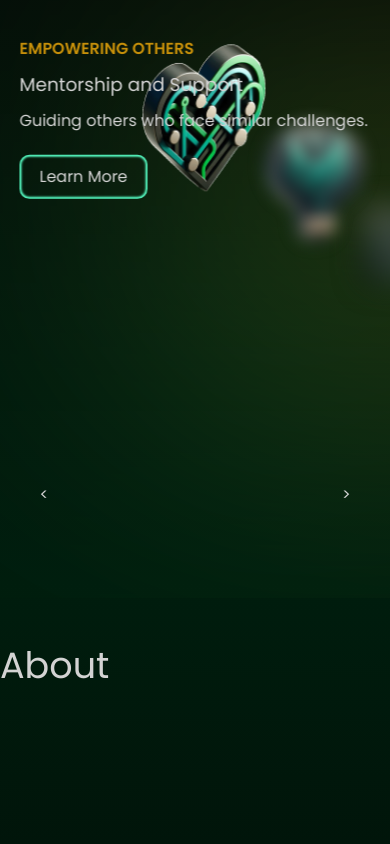
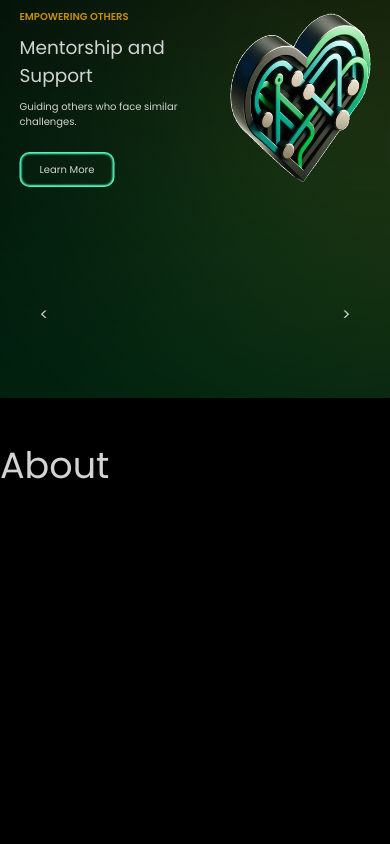
Before and after one commit to MarlonDevio/website-phoenix, a Next.js app: page / in a window 390 px wide. Shown: the part 2480-3324 px from the top of the page. Built offline with nearby package versions, Linux system fonts and the light colour scheme.

Commit message:
responsiveness slider

```diff
--- a/src/components/sections/about/about.tsx
+++ b/src/components/sections/about/about.tsx
@@ -7,11 +7,7 @@ import Grid from "@/components/containers/grid/grid";
 
 export default function About() {
   return (
-    <Section
-      id="about"
-      $containerPadding
-      className={cn(styles.about, "bg-gradient-from-green")}
-    >
+    <Section id="about" $containerPadding className={cn(styles.about)}>
       <Wrapper>
         <h2>About</h2>
       </Wrapper>
--- a/src/components/sections/mission/mission.module.css
+++ b/src/components/sections/mission/mission.module.css
@@ -32,7 +32,7 @@
 
 .image {
   position: absolute;
-  width: 50%;
+  width: 40%;
   right: 0;
   top: 50%;
   transform: translateY(-50%);
@@ -341,3 +341,51 @@
 .carousel.showDetail::before {
   transform: translate(-100%, -50%) rotate(70deg);
 }
+
+@media screen and (max-width: 1200px) {
+  .carousel .list .detail .specification .spec {
+    font-size: 1.5rem;
+  }
+  .carousel.showDetail .list .missionItem .image {
+    width: 35%;
+  }
+}
+@media screen and (max-width: 991px) {
+  .carousel .list .missionItem {
+    width: 90%;
+  }
+
+  .spec {
+    font-size: 1rem;
+  }
+}
+
+@media screen and (max-width: 852px) {
+  .carousel .list .detail .specification {
+    display: none;
+  }
+}
+@media screen and (max-width: 767px) {
+  .carousel .list .missionItem {
+    width: 100%;
+    font-size: 10px;
+  }
+  .carousel {
+    height: 600px;
+  }
+  .carousel .list {
+    height: 100%;
+  }
+
+  .carousel .list .missionItem .intro {
+    width: 50%;
+  }
+
+  .carousel .list .missionItem .image {
+    width: 40%;
+  }
+
+  .carousel.showDetail .list .missionItem .detail .title {
+    font-size: 2rem;
+  }
+}
--- a/src/components/sections/mission/missionItemList/missionItem/missionItem.tsx
+++ b/src/components/sections/mission/missionItemList/missionItem/missionItem.tsx
@@ -57,7 +57,12 @@ const MissionItem: React.FC<MissionItemProps> = ({
                   className="max-w-full flex-shrink-0  text-center"
                   key={index}
                 >
-                  <p className="mt-5 text-[2rem]  font-bold text-color-light-grey">
+                  <p
+                    className={cn(
+                      "mt-5 text-[2rem]  font-bold text-color-light-grey",
+                      styles.spec,
+                    )}
+                  >
                     {spec}
                   </p>
                 </div>
```
